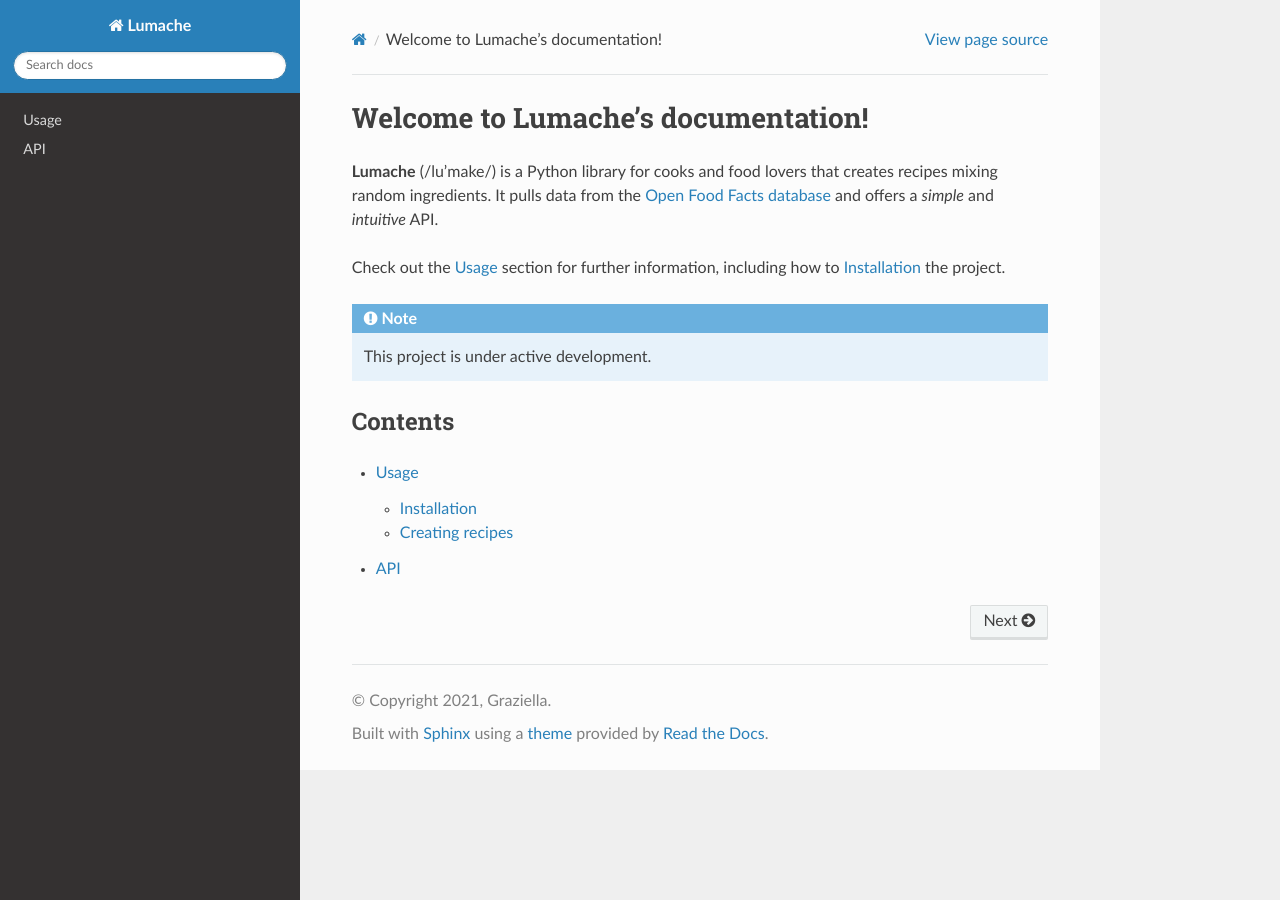
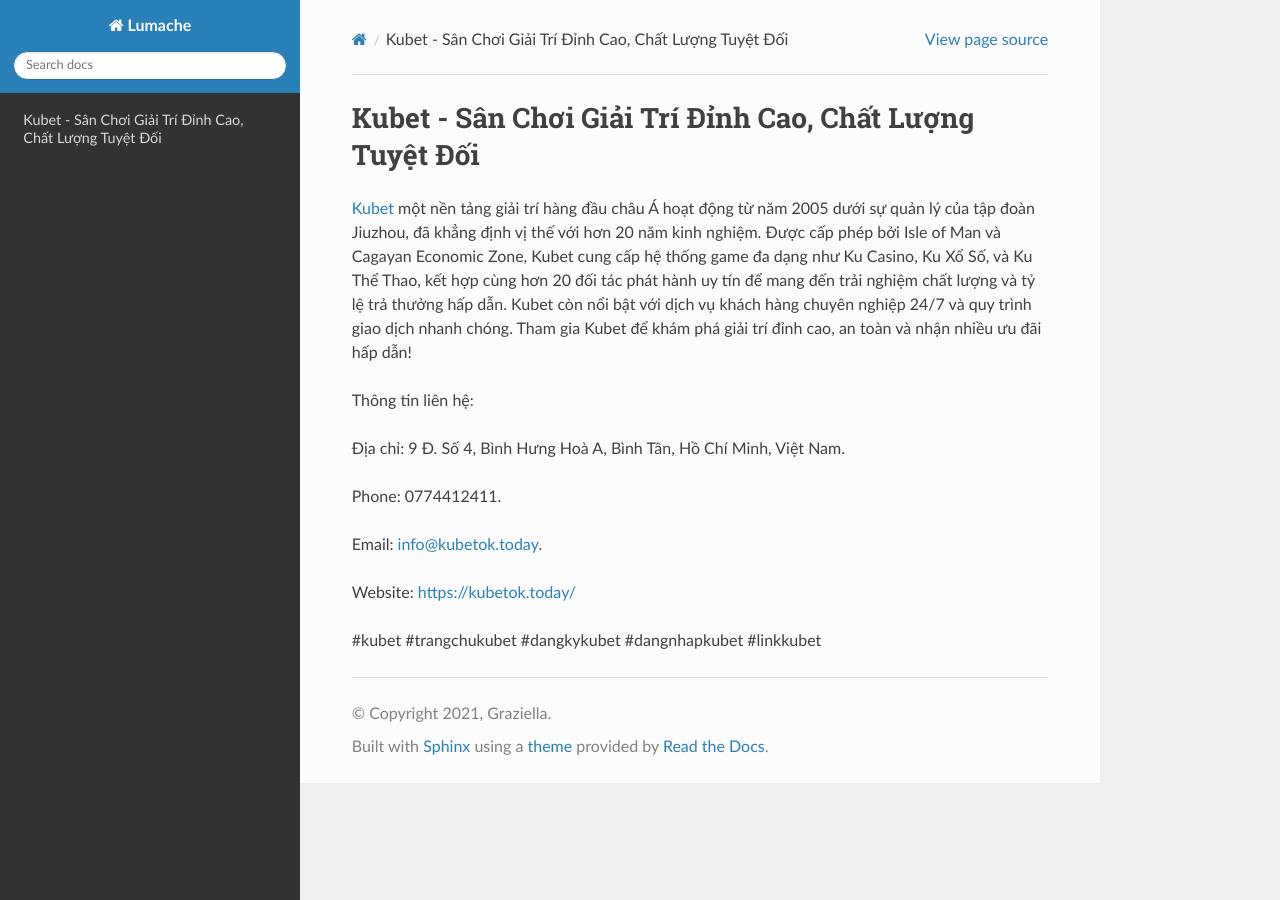
Before and after one commit to parkisngan19/kubetoktoday, a Sphinx documentation site: the page built from docs/source/index.rst, in a window 1280 px wide. Built offline with Sphinx 7.4.7 and the Read the Docs theme 3.1.0, drawn with Linux system fonts in a browser that asks for light colours.

Commit message:
Update index.rst

```diff
--- a/docs/source/index.rst
+++ b/docs/source/index.rst
@@ -1,22 +1,16 @@
-Welcome to Lumache's documentation!
+Kubet - Sân Chơi Giải Trí Đỉnh Cao, Chất Lượng Tuyệt Đối
 ===================================
 
-**Lumache** (/lu'make/) is a Python library for cooks and food lovers
-that creates recipes mixing random ingredients.
-It pulls data from the `Open Food Facts database <https://world.openfoodfacts.org/>`_
-and offers a *simple* and *intuitive* API.
+`Kubet <https://kubetok.today/>`_ một nền tảng giải trí hàng đầu châu Á hoạt động từ năm 2005 dưới sự quản lý của tập đoàn Jiuzhou, đã khẳng định vị thế với hơn 20 năm kinh nghiệm. Được cấp phép bởi Isle of Man và Cagayan Economic Zone, Kubet cung cấp hệ thống game đa dạng như Ku Casino, Ku Xổ Số, và Ku Thể Thao, kết hợp cùng hơn 20 đối tác phát hành uy tín để mang đến trải nghiệm chất lượng và tỷ lệ trả thưởng hấp dẫn. Kubet còn nổi bật với dịch vụ khách hàng chuyên nghiệp 24/7 và quy trình giao dịch nhanh chóng. Tham gia Kubet để khám phá giải trí đỉnh cao, an toàn và nhận nhiều ưu đãi hấp dẫn!
 
-Check out the :doc:`usage` section for further information, including
-how to :ref:`installation` the project.
+Thông tin liên hệ:
 
-.. note::
+Địa chỉ: 9 Đ. Số 4, Bình Hưng Hoà A, Bình Tân, Hồ Chí Minh, Việt Nam.
 
-   This project is under active development.
+Phone: 0774412411.
 
-Contents
---------
+Email: info@kubetok.today.
 
-.. toctree::
+Website: https://kubetok.today/
 
-   usage
-   api
+#kubet #trangchukubet #dangkykubet #dangnhapkubet #linkkubet
```
